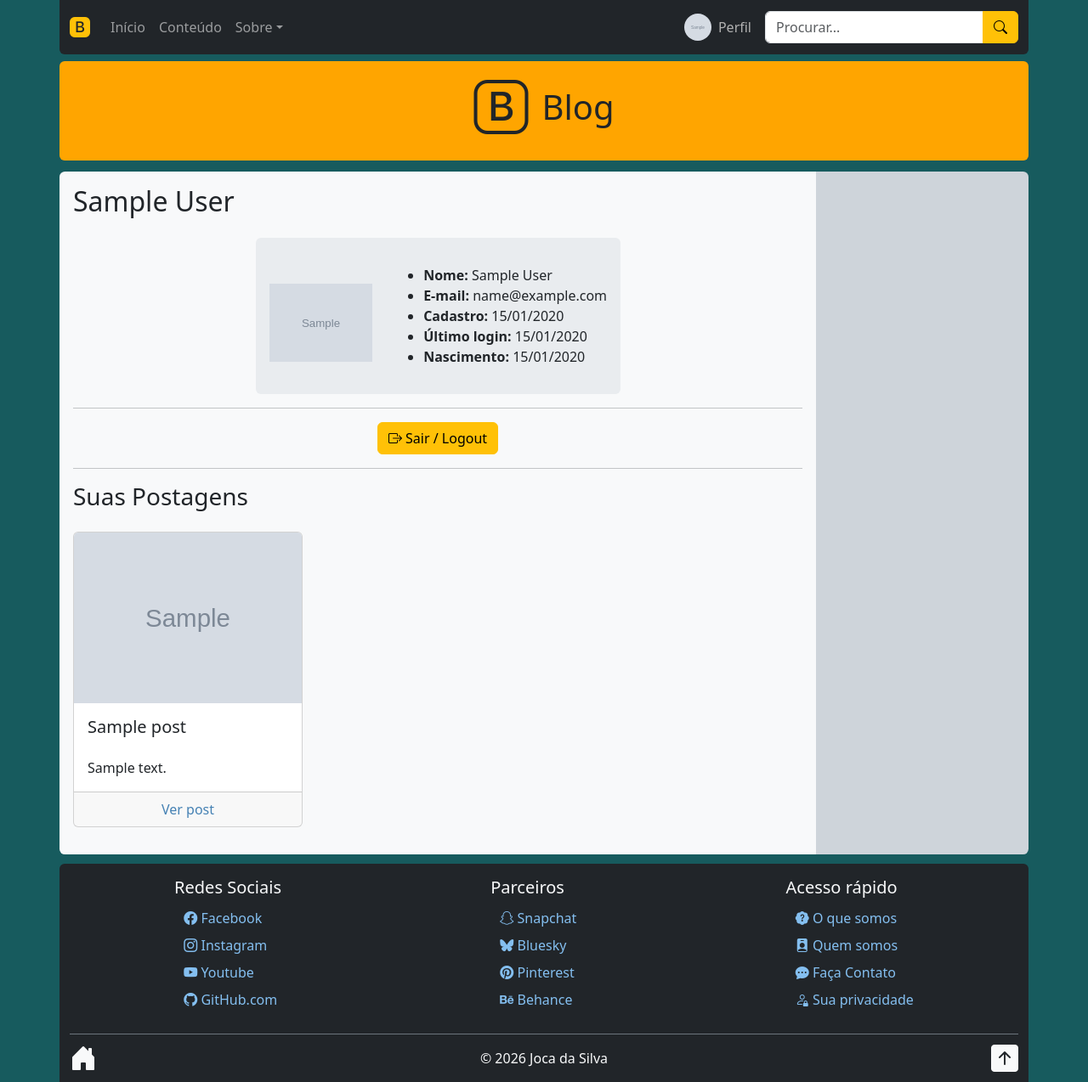
After one commit to Luferat/django_blog, a Django app: page /profile/ in a window 1280 px wide. The commit adds this page. Shown: the whole page at 85% size. Run offline with Django 5.2, Linux system fonts and the light colour scheme; a user stored in the database is signed in; tables that the repository leaves empty hold one stand-in row (values such as "Sample post"); grey boxes marked "Sample" are stand-in pictures.

Commit message:
Perfil do Usuário

```diff
--- a/blog/static/css/style.css
+++ b/blog/static/css/style.css
@@ -1,3 +1,5 @@
+/* blog\static\css\style.css */
+
 body { background-color: rgb(23, 91, 94); }
 a { color: steelblue; text-decoration: none; }
 a:hover { color: orangered; }
@@ -10,13 +12,32 @@ body>footer { margin-top: .7rem; }
 .footer-top a:hover { color: var(--bs-warning); }
 .footer-botton a { color: var(--bs-light); }
 .footer-botton a:hover { color: var(--bs-warning); }
-.main-article-section { border-radius: .4rem; }
-.main-aside { border-radius: .4rem; }
+.main-article-section { border-radius: .4rem .4rem 0 0; }
+.main-aside { border-radius: 0 0 .4rem .4rem; }
 .login-out { border-top: 1px dotted grey; border-bottom: 1px dotted grey; }
 .login-out img { width: 2rem; height: 2rem; }
 .login-out a { color: rgb(177, 177, 177); }
 .login-out a:hover { color: var(--bs-white); }
+.profile-auto-width { width: 100%; margin: auto; }
+@media screen and (min-width: 576px) {
+    /* sm */
+    .auto-width { width: 90%; }
+}
 @media screen and (min-width: 768px) {
-    .main-aside { min-width: 250px; max-width: 250px; }
+    /* md */
+    .main-aside { min-width: 250px; max-width: 250px; border-radius: 0 .4rem .4rem 0; }
+    .main-article-section { border-radius: .4rem 0 0 .4rem; }
     .login-out { border: none; }
+    .profile-auto-width { width: 100%; }
 }
+@media screen and (min-width: 992px) {
+    /* lg */
+    .profile-auto-width { width: 75%; }
+}
+@media screen and (min-width: 1200px) {
+    /* xg */
+    .profile-auto-width { width: 50%; }
+}
+@media screen and (min-width: 1400px) {
+    /* xxg */
+}
--- a/blog/static/js/script.js
+++ b/blog/static/js/script.js
@@ -2,3 +2,15 @@
 document.querySelectorAll('.alert').forEach(alert => {
     setTimeout(() => { bootstrap.Alert.getOrCreateInstance(alert).close(); }, 10000);
 });
+
+// Mostra o modal de login quando redirecionando sem estar logado
+document.addEventListener('DOMContentLoaded', function () {
+    const showLoginModal = document.body.dataset.showLogin === 'true';
+    if (showLoginModal) {
+        const modalElement = document.getElementById('loginModal');
+        if (modalElement) {
+            const loginModal = new bootstrap.Modal(modalElement);
+            loginModal.show();
+        }
+    }
+});
--- a/blog/templates/_base.html
+++ b/blog/templates/_base.html
@@ -1,5 +1,6 @@
 <!DOCTYPE html>
 {% load static %}
+{% static 'img/anonimous.jpg' as default_image %}
 <html lang="pt-BR">
 
 <head>
@@ -12,7 +13,7 @@
     <title>Blog</title>
 </head>
 
-<body data-bs-theme="light" class="px-2 min-vh-100 d-flex flex-column">
+<body data-show-login="{% if request.GET.next %}true{% else %}false{% endif %}" class="px-2 min-vh-100 d-flex flex-column">
 
     <nav class="container navbar navbar-expand-md navbar-dark text-bg-dark fixed-top mx-auto rounded-bottom">
         <div class="container-fluid">
@@ -28,9 +29,7 @@
                             <li><a class="dropdown-item" href="#about_site">Sobre o site</a></li>
                             <li><a class="dropdown-item" href="#about_author">Sobre o autor</a></li>
                             <li><a class="dropdown-item" href="#policies">Políticas de privacidade</a></li>
-                            <li>
-                                <hr class="dropdown-divider">
-                            </li>
+                            <li><hr class="dropdown-divider"></li>
                             <li><a class="dropdown-item" href="{% url 'contacts' %}">Faça contato</a></li>
                         </ul>
                     </li>
@@ -39,12 +38,8 @@
 
                     {% if request.user.is_authenticated %}
 
-                    <a href="#" class="d-flex align-items-center">
-                        {% if request.user.image %}
-                        <img src="{{ request.user.image }}" alt="{{ request.user.name }}" class="rounded-circle d-block me-2" referrerpolicy="no-referrer">
-                        {% else %}
-                        <img src="{% static 'img/anonimous.jpg' %}" alt="{{ request.user.name }}" class="rounded-circle d-block me-2">
-                        {% endif %}
+                    <a href="{% url 'profile' %}" class="d-flex align-items-center">
+                        <img src="{{ user.image|default:default_image }}" alt="{{ user.name|default:user.username }}" class="rounded-circle d-block me-2" referrerpolicy="no-referrer">
                         <span>Perfil</span>
                     </a>
 
@@ -129,8 +124,8 @@
             <a href="#top" class="fs-2"><i class="bi bi-arrow-up-square-fill"></i></a>
         </div>
     </footer>
+
     <script src="https://cdn.jsdelivr.net/npm/bootstrap@5.3.8/dist/js/bootstrap.bundle.min.js"></script>
-    <script src="{% static 'js/script.js' %}"></script>
 
     {# Modal de authenticação #}
     <div class="modal fade" id="loginModal" tabindex="-1">
@@ -143,7 +138,7 @@
                 <div class="modal-body">
                     <form method="POST" action="{% url 'login' %}">
                         {% csrf_token %}
-                        <input type="hidden" name="next" value="{{ request.get_full_path }}">
+                        <input type="hidden" name="next" value="{{ request.GET.next|default:request.get_full_path }}">
                         <div class="mb-3">
                             <label class="form-label">Usuário</label>
                             <input type="text" name="username" class="form-control" placeholder="Seu usuário" required>
@@ -164,6 +159,8 @@
         </div>
     </div>
 
+    <script src="{% static 'js/script.js' %}"></script>
+
 </body>
 
 </html>
--- /dev/null
+++ b/blog/templates/profile.html
@@ -0,0 +1,60 @@
+{% extends '_base.html' %}
+{% load static %}
+
+{% block content %}
+{% static 'img/anonimous.jpg' as default_image %}
+<section>
+    <h2 class="pb-3">{{ user.name | default:user.username }}</h2>
+    <div class="profile-auto-width bg-body-secondary ps-sm-3 pt-md-3 rounded">
+        <div class="row">
+            <div class="col-12 col-md-4 d-flex align-items-center justify-content-center">
+                <img src="{{ user.image|default:default_image }}" alt="{{ user.name | default:user.username }}" class="img-fluid">
+            </div>
+            <div class="col-12 col-md-8 p-3">
+                <ul>
+                    <li><strong>Nome:</strong> {{ user.name | default:user.username }}</li>
+                    <li><strong>E-mail:</strong> {{ user.email }}</li>
+                    <li><strong>Cadastro:</strong> {{ user.date_joined|date:"d/m/Y" }}</li>
+                    <li><strong>Último login:</strong> {{ user.last_login|date:"d/m/Y" }}</li>
+                    <li><strong>Nascimento:</strong> {{ user.birth_date|date:"d/m/Y"|default:"Não informada" }}</li>
+                </ul>
+            </div>
+        </div>
+    </div>
+</section>
+
+<hr>
+<div class="text-center">
+    <form method="post" action="{% url 'logout' %}">
+        {% csrf_token %}
+        <button type="submit" class="btn btn-warning">
+            <i class="bi bi-box-arrow-right"></i> Sair / Logout
+        </button>
+    </form>
+</div>
+<hr>
+
+<section>
+    <h3 class="mb-4">Suas Postagens</h3>
+    <div class="row mt-3">
+        {% for post in posts %}
+        <div class="pb-3 col-12 col-sm-6 col-lg-4">
+            <div class="card h-100">
+                <img class="card-img-top w-100" src="{{ post.thumbnail }}" alt="{{ post.title }}">
+                <div class="card-body d-flex flex-column gap-3">
+                    <h5 class="card-title">{{ post.title }}</h5>
+                    <p class="card-text flex-grow-1">{{ post.summary }}</p>
+                </div>
+                <div class="card-footer d-grid text-center">
+                    <a href="{% url 'post_detail' id=post.id %}">Ver post</a>
+                </div>
+            </div>
+        </div>
+        {% empty %}
+        <p class="text-center">Este usuário ainda não publicou nenhuma postagem.</p>
+        {% endfor %}
+    </div>
+</section>
+{% endblock %}
+
+{% block aside %}{% endblock %}
--- a/blog/urls.py
+++ b/blog/urls.py
@@ -8,4 +8,5 @@ urlpatterns = [
     path('contacts/', views.contacts, name='contacts'),             # Rota para a página de contatos
     path('post/<int:id>/', views.post_detail, name='post_detail'),  # Página do post completo
     path('login/', views.login_view, name='login'),                 # Login do usuário
+    path('profile/', views.profile, name='profile'),                # Perfil do usuário logado
 ]
--- a/blog/views/__init__.py
+++ b/blog/views/__init__.py
@@ -4,3 +4,4 @@ from .home import home
 from .contacts import contacts
 from .post_detail import post_detail
 from .login import login_view
+from .profile import profile
--- /dev/null
+++ b/blog/views/profile.py
@@ -0,0 +1,22 @@
+from django.contrib.auth.decorators import login_required
+from django.shortcuts import render
+
+
+@login_required
+def profile(request):
+
+    # Usuário autenticado
+    user = request.user
+
+    # Postagens válidas do usuário, da mais recente para a mais antiga
+    posts = user.posts.order_by('-created_at')
+
+    return render(
+        request,
+        'profile.html',
+        {
+            'user': user,
+            'posts': posts,
+
+        }
+    )
--- a/core/settings.py
+++ b/core/settings.py
@@ -120,3 +120,6 @@ MAILERS = {
 
 # Usa o model personalizado para o usuário
 AUTH_USER_MODEL = 'blog.User'
+
+# Página de destino para usuário não logado
+LOGIN_URL = 'home'
--- a/core/urls.py
+++ b/core/urls.py
@@ -2,10 +2,14 @@
 
 from django.contrib import admin
 from django.urls import path, include
+from django.contrib.auth.views import LogoutView
 
 urlpatterns = [
     path('admin/', admin.site.urls),
 
     # Adiciona as URLS de 'blog' ao projeto
     path('', include('blog.urls')),
+
+    # Logout / Sair da conta
+    path('logout/', LogoutView.as_view(next_page='home'), name='logout'),
 ]
```
